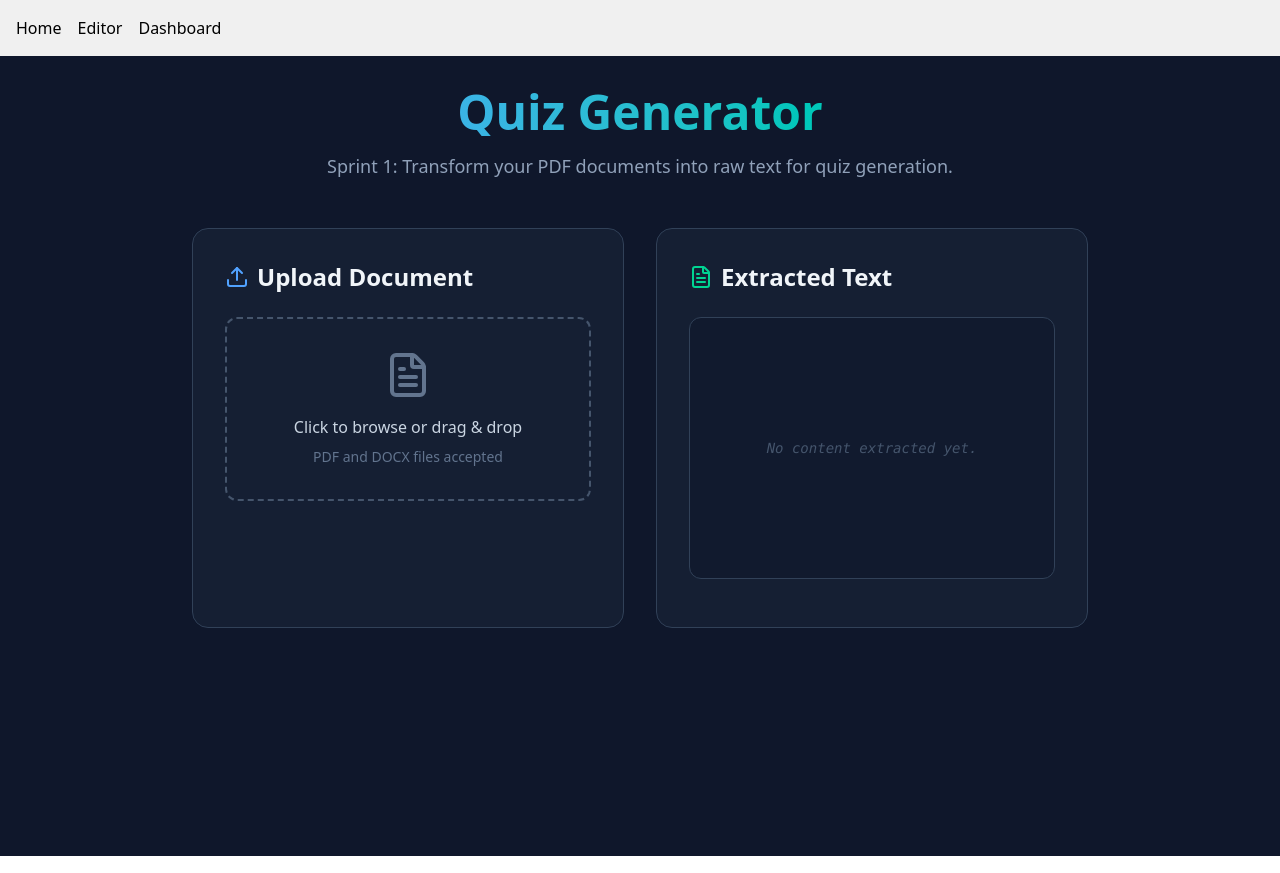
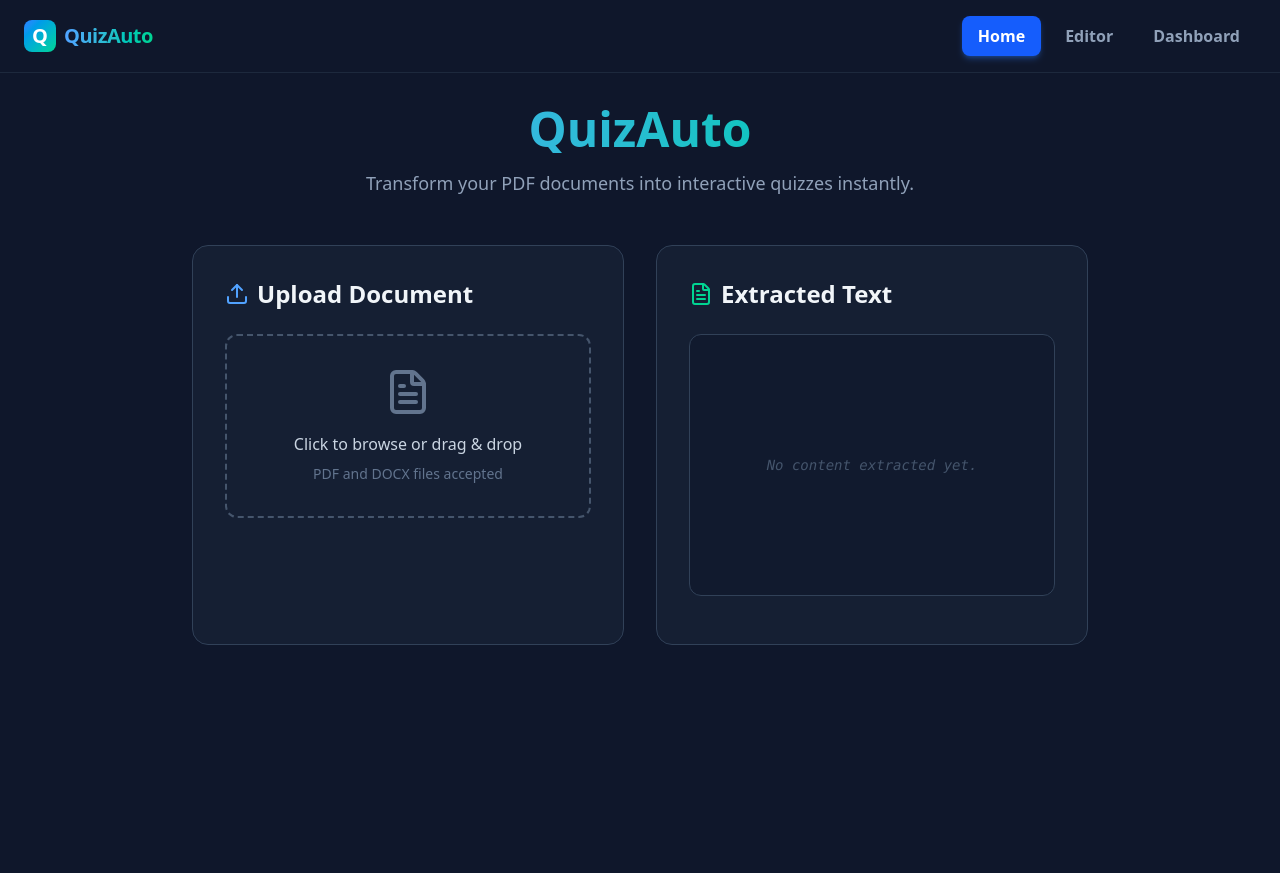
Before and after one commit to WhooDuck1810/OCR_ScanningByPython, a React app in the folder frontend/: page / in a window 1280 px wide. Built offline with nearby package versions, Linux system fonts and the light colour scheme; the HTML template or start-up script is replaced by a standard one.

Commit message:
fix bug on editor page , and tab ui

```diff
--- a/frontend/src/App.jsx
+++ b/frontend/src/App.jsx
@@ -1,5 +1,5 @@
 import React from 'react';
-import { BrowserRouter, Routes, Route, Link } from 'react-router-dom';
+import { BrowserRouter, Routes, Route, NavLink } from 'react-router-dom';
 import Home from './pages/Home';
 import QuizPage from './pages/QuizPage';
 import Editor from './pages/Editor';
@@ -7,13 +7,27 @@ import Runner from './pages/Runner';
 import Dashboard from './pages/Dashboard';
 import EnhancedQuizRunner from './pages/EnhancedQuizRunner';
 import EnhancedResults from './pages/EnhancedResults';
+
 function App() {
+  const navLinkStyle = ({ isActive }) =>
+    `px-4 py-2 rounded-lg font-semibold transition-all duration-200 ${
+      isActive
+        ? "bg-blue-600 text-white shadow-md shadow-blue-500/30"
+        : "text-slate-400 hover:text-white hover:bg-slate-800"
+    }`;
+
   return (
     <BrowserRouter>
-      <nav style={{ padding: '1rem', background: '#f0f0f0', display: 'flex', gap: '1rem' }}>
-        <Link to="/">Home</Link>
-        <Link to="/editor">Editor</Link>
-        <Link to="/dashboard">Dashboard</Link>
+      <nav className="bg-slate-900 border-b border-slate-800 px-6 py-4 flex items-center justify-between shadow-sm">
+        <div className="flex items-center gap-2">
+          <div className="w-8 h-8 rounded-lg bg-gradient-to-br from-blue-500 to-emerald-400 flex items-center justify-center font-bold text-white text-xl">Q</div>
+          <span className="font-extrabold text-xl tracking-tight bg-gradient-to-r from-blue-400 to-emerald-400 bg-clip-text text-transparent">QuizAuto</span>
+        </div>
+        <div className="flex gap-2">
+          <NavLink to="/" className={navLinkStyle}>Home</NavLink>
+          <NavLink to="/editor" className={navLinkStyle}>Editor</NavLink>
+          <NavLink to="/dashboard" className={navLinkStyle}>Dashboard</NavLink>
+        </div>
       </nav>
       <Routes>
         <Route path="/" element={<Home />} />
--- a/frontend/src/pages/Editor.jsx
+++ b/frontend/src/pages/Editor.jsx
@@ -89,7 +89,8 @@ export default function Editor() {
       });
     } catch (err) {
       console.error("Error saving draft before quiz", err);
-      alert("Failed to initialize quiz. Please try again.");
+      const errorMsg = err.response?.data?.detail || err.message || "Unknown error";
+      alert(`Failed to initialize quiz: ${errorMsg}. You can still try taking it from the Dashboard.`);
     }
     setIsSaving(false);
   };
--- a/frontend/src/pages/Home.jsx
+++ b/frontend/src/pages/Home.jsx
@@ -96,10 +96,10 @@ function Home() {
         {/* Header */}
         <header className="mb-12 text-center">
           <h1 className="text-5xl font-extrabold bg-gradient-to-r from-blue-400 to-emerald-400 bg-clip-text text-transparent mb-4">
-            Quiz Generator
+            QuizAuto
           </h1>
           <p className="text-slate-400 text-lg">
-            Sprint 1: Transform your PDF documents into raw text for quiz generation.
+            Transform your PDF documents into interactive quizzes instantly.
           </p>
         </header>
 
```
Also changed, not shown: 1 other file (tests, documents, lock files or other folders).
